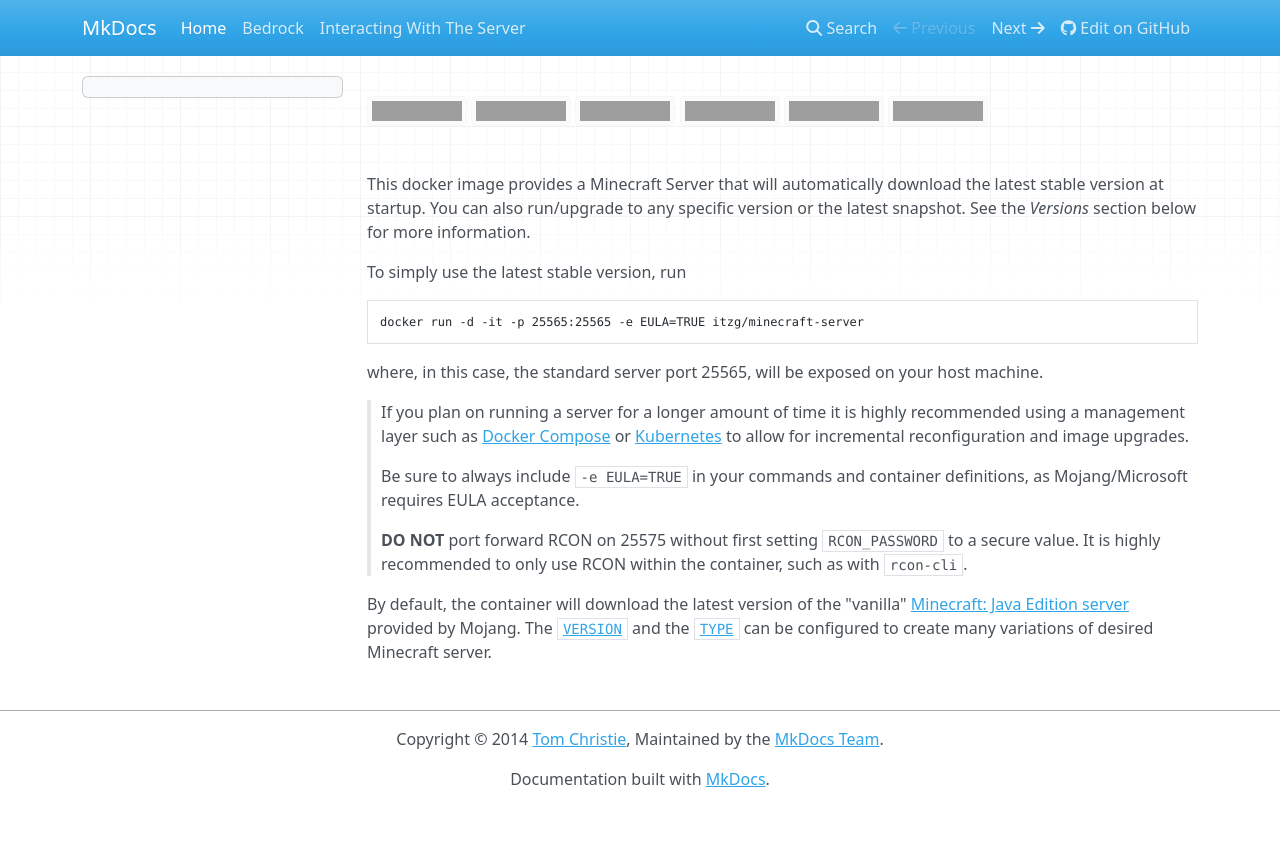
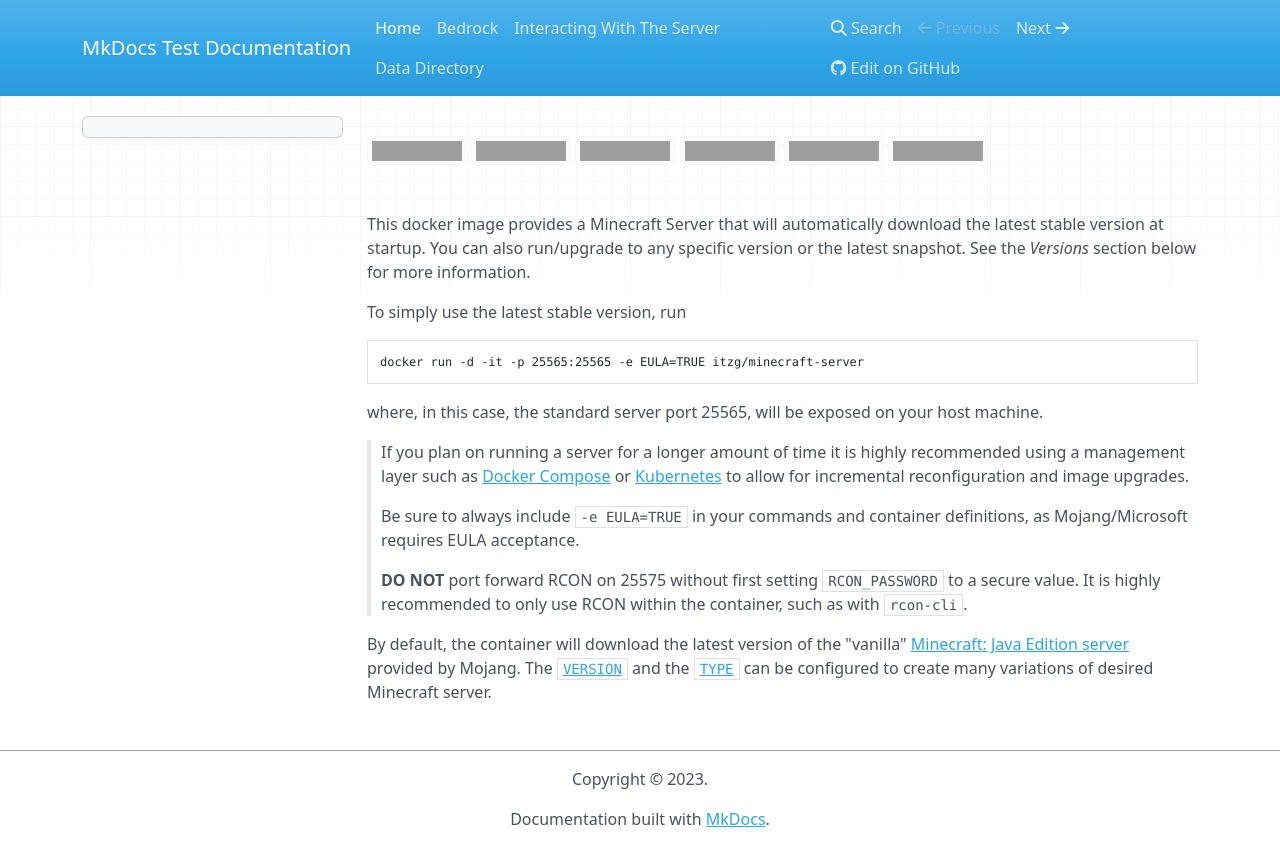
Before and after one commit to camalot/mkdocs-test, an MkDocs documentation site: the page built from docs/index.md, in a window 1280 px wide, cut to the strip 0-866 px from the top of the page. Built offline with MkDocs 1.6.1, drawn with Linux system fonts in a browser that asks for light colours; nearby versions of some CDN libraries; a script that is not in the unit is left out; grey boxes are pictures that could not be loaded.

Commit message:
added data-directory and versions

```diff
--- a/mkdocs.yml
+++ b/mkdocs.yml
@@ -1,47 +1,48 @@
-site_name: MkDocs
-site_url: https://www.mkdocs.org/
-site_description: Project documentation with Markdown.
-site_author: MkDocs Team
+site_name: MkDocs Test Documentation
+site_url: https://camalot.github.io/mkdocs-test/
+site_description: Testing MKDocs.
+site_author: DarthMinos#1161 (@camalot)
 
-repo_url: https://github.com/mkdocs/mkdocs/
-edit_uri: blob/master/docs/
+repo_url: https://github.com/camalot/mkdocs-test/
+edit_uri: blob/main/docs/
 
 theme:
-    name: mkdocs
-    locale: en
-    # analytics: {gtag: 'G-XXXXXXXXXX'}
-    highlightjs: true
-    hljs_languages:
-        - yaml
-        - bash
-        - java
-        - shell
-        - docker
+  name: mkdocs
+  locale: en
+  # analytics: {gtag: 'G-XXXXXXXXXX'}
+  highlightjs: true
+  hljs_languages:
+  - yaml
+  - bash
+  - java
+  - docker
+  - shell
 
 nav:
-    - Home: index.md
-    - Bedrock: bedrock.md
-    - Interacting With The Server: rcon.md
+- Home: index.md
+- Bedrock: bedrock.md
+- Interacting With The Server: rcon.md
+- Data Directory: data-directory.md
 
 extra_css:
-    - css/extra.css
+- css/extra.css
 
 markdown_extensions:
-    - toc:
-        permalink: 
-    - attr_list
-    - def_list
-    - tables
-    - pymdownx.highlight:
-        use_pygments: false
-    - pymdownx.snippets
-    - pymdownx.superfences
-    - mdx_gh_links:
-        user: mkdocs
-        repo: mkdocs
-    - mkdocs-click
+- toc:
+  permalink: 
+- attr_list
+- def_list
+- tables
+- pymdownx.highlight:
+  use_pygments: false
+- pymdownx.snippets
+- pymdownx.superfences
+- mdx_gh_links:
+  user: mkdocs
+  repo: mkdocs
+- mkdocs-click
 
-copyright: Copyright &copy; 2014 <a href="https://twitter.com/_tomchristie">Tom Christie</a>, Maintained by the <a href="/about/release-notes/#maintenance-team">MkDocs Team</a>.
+copyright: Copyright &copy; 2023.
 
 plugins:
     - search
```
Also changed, not shown: docs/data-directory.md (added, +75 -0 lines).
